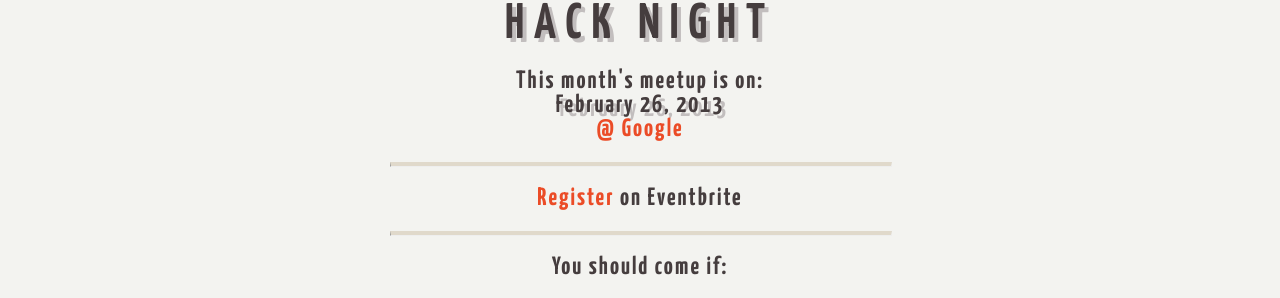
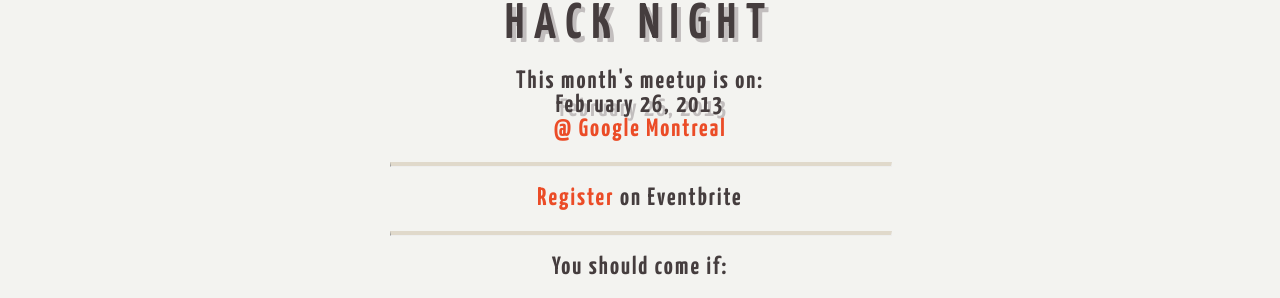
Before and after one commit to notwaldorf/hacknight, a Jekyll site: the page built from index.html, in a window 1280 px wide. Shown: the part 149-447 px from the top of the page. Built offline with Jekyll 4.4.1, drawn with Linux system fonts in a browser that asks for light colours.

Commit message:
Link to Google instead of Notman House

```diff
--- a/index.html
+++ b/index.html
@@ -6,7 +6,7 @@
 
 <div class="centered">
   <h3>February 26, 2013</h3>
-  <h4><a href="http://notman.org/en/contact/" target="_blank">@ Google</a></h4>
+  <h4><a href="http://goo.gl/maps/cIwrN" target="_blank">@ Google Montreal</a></h4>
   <hr>
   <h4><a href="http://mtlallgirlhacknight.eventbrite.ca/" target="_blank">Register</a> on Eventbrite</h4>
 
```
